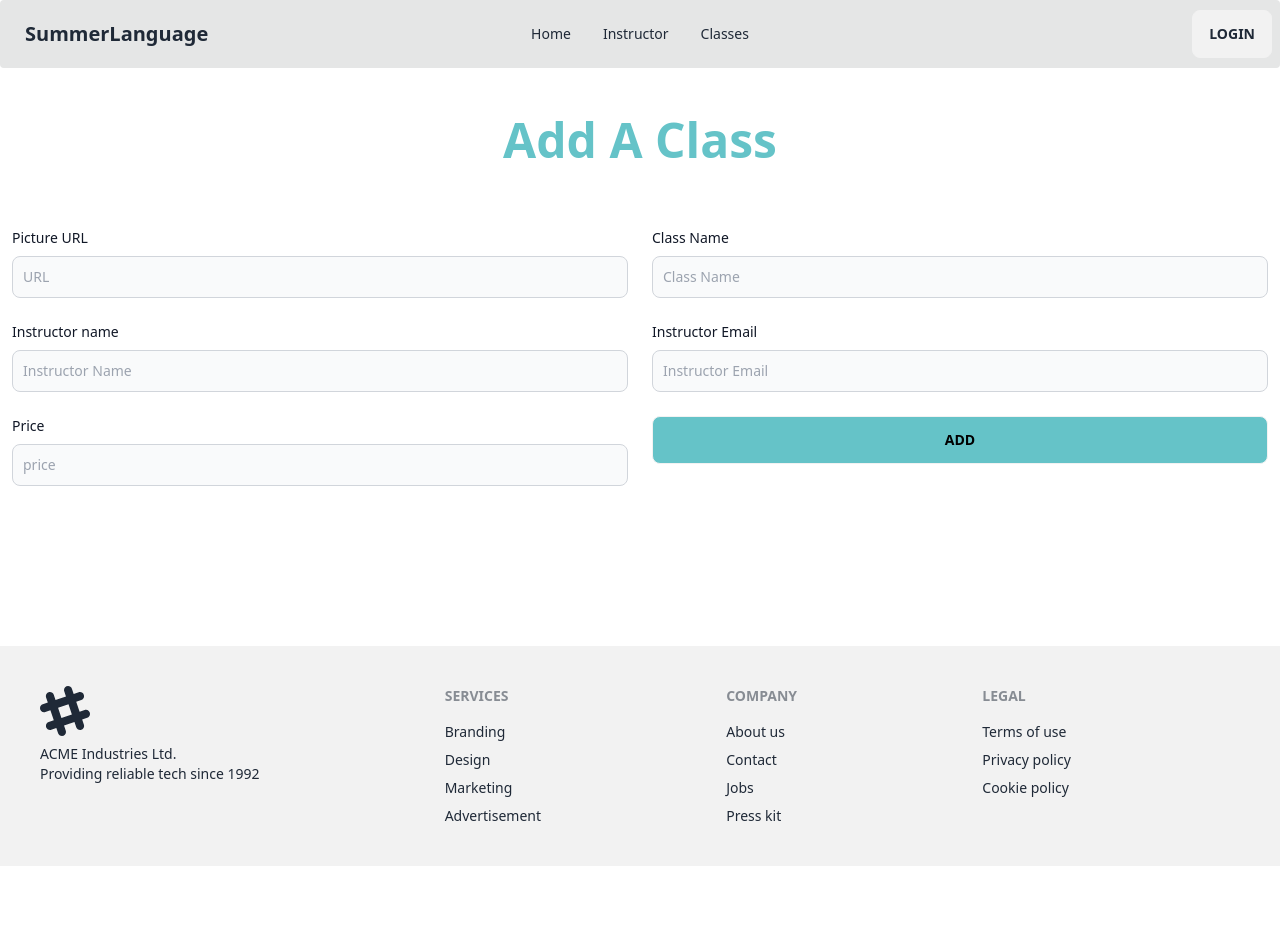
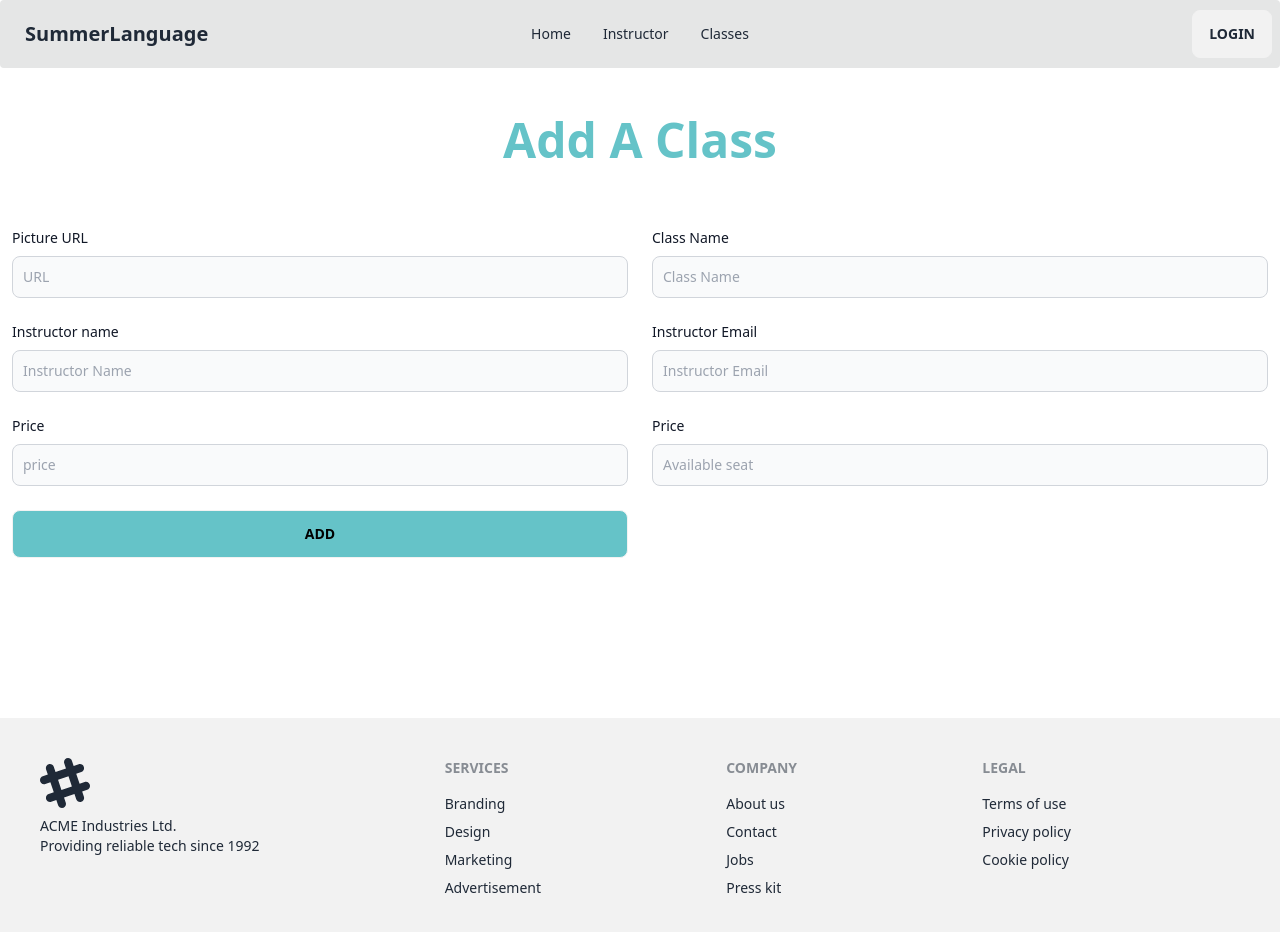
Before and after one commit to abrarazmain/summer-school, a React (Vite) app: page /addClass in a window 1280 px wide. Shown: the top 932 px of the page. Before the commit the page ends 866 px from the top, so only its background shows below. Built offline with nearby package versions, Linux system fonts and the light colour scheme; no server answers.

Commit message:
added seat logic

```diff
--- a/src/pages/admin/AdminClass.jsx
+++ b/src/pages/admin/AdminClass.jsx
@@ -1,8 +1,7 @@
 import { useEffect, useState } from "react";
 
-
 const AdminClass = () => {
-const [classes,setClasses]=useState()
+  const [classes, setClasses] = useState();
 
   useEffect(() => {
     fetch(`http://localhost:5000/classes`)
@@ -13,11 +12,15 @@
   }, []);
   console.log(classes);
   return (
-    <div className="max-w-md mx-auto">
+    <div className="max-w- mx-auto grid grid-cols-">
+
+      {classes&& classes.map((Class) => (
+        // eslint-disable-next-line react/jsx-key
         <div className="card card-side bg-base-100 shadow-xl">
           <figure>
                   <img
-            src="/images/stock/photo-1635805737707-575885ab0820.jpg"
+                      className="w-[200px]"
+              src={Class.url}
               alt="Movie"
             />
           </figure>
@@ -26,9 +29,12 @@
             <p>Click the button to watch on Jetflix app.</p>
             <div className="card-actions justify-end">
               <button className="btn btn-primary">Watch</button>
+              <button className="btn btn-primary">Watch</button>
+              <button className="btn btn-primary">Watch</button>
             </div>
           </div>
         </div>
+      ))}
     </div>
   );
 };
--- a/src/pages/dashboard/AddClass.jsx
+++ b/src/pages/dashboard/AddClass.jsx
@@ -13,6 +13,7 @@
     const processedData = {
       ...data,
       price: parseFloat(data.price),
+      seat: parseFloat(data.seat),
       status: "pending",
     };
 
@@ -26,8 +27,7 @@
       .then((res) => res.json())
       .then((result) => {
         if (result.insertedId) {
-            Swal.fire("Success!", "class added successfully!", "ok");
-
+          Swal.fire("Success!", "class added successfully!", "ok");
         }
       });
   };
@@ -95,6 +95,17 @@
             placeholder="price"
           />
         </div>
+        <div>
+          <label className="block mb-2 text-sm font-medium text-gray-900">
+            Price
+          </label>
+          <input
+            {...register("seat")}
+            type="number"
+            className="bg-gray-50 border border-gray-300 text-gray-900 text-sm rounded-lg focus:ring-blue-500 focus:border-blue-500 block w-full p-2.5 "
+            placeholder="Available seat"
+          />
+        </div>
         <input
           className="btn bg-[#65C3C8] text-black"
           type="submit"
```
Lines whose indentation alone changed are shown as unchanged.
